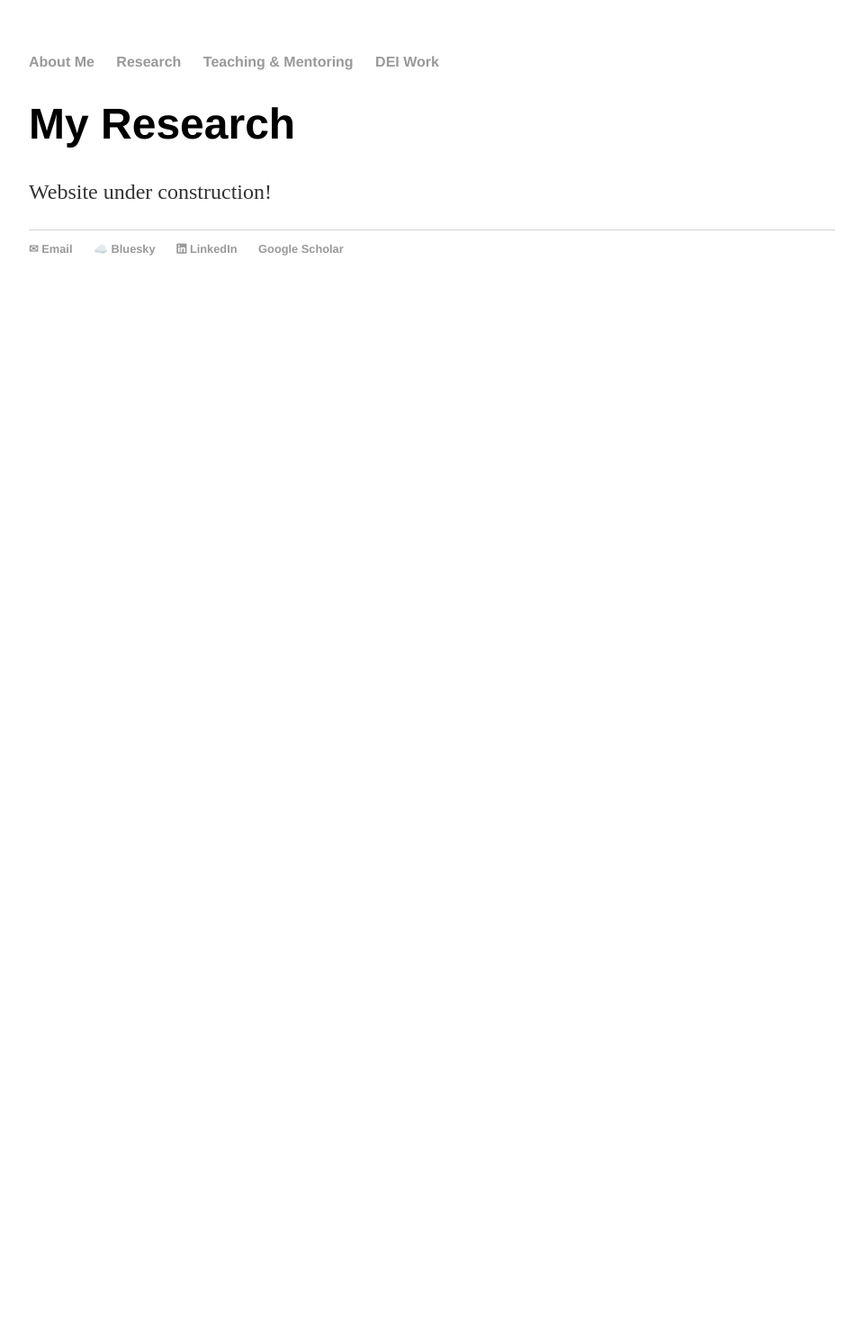
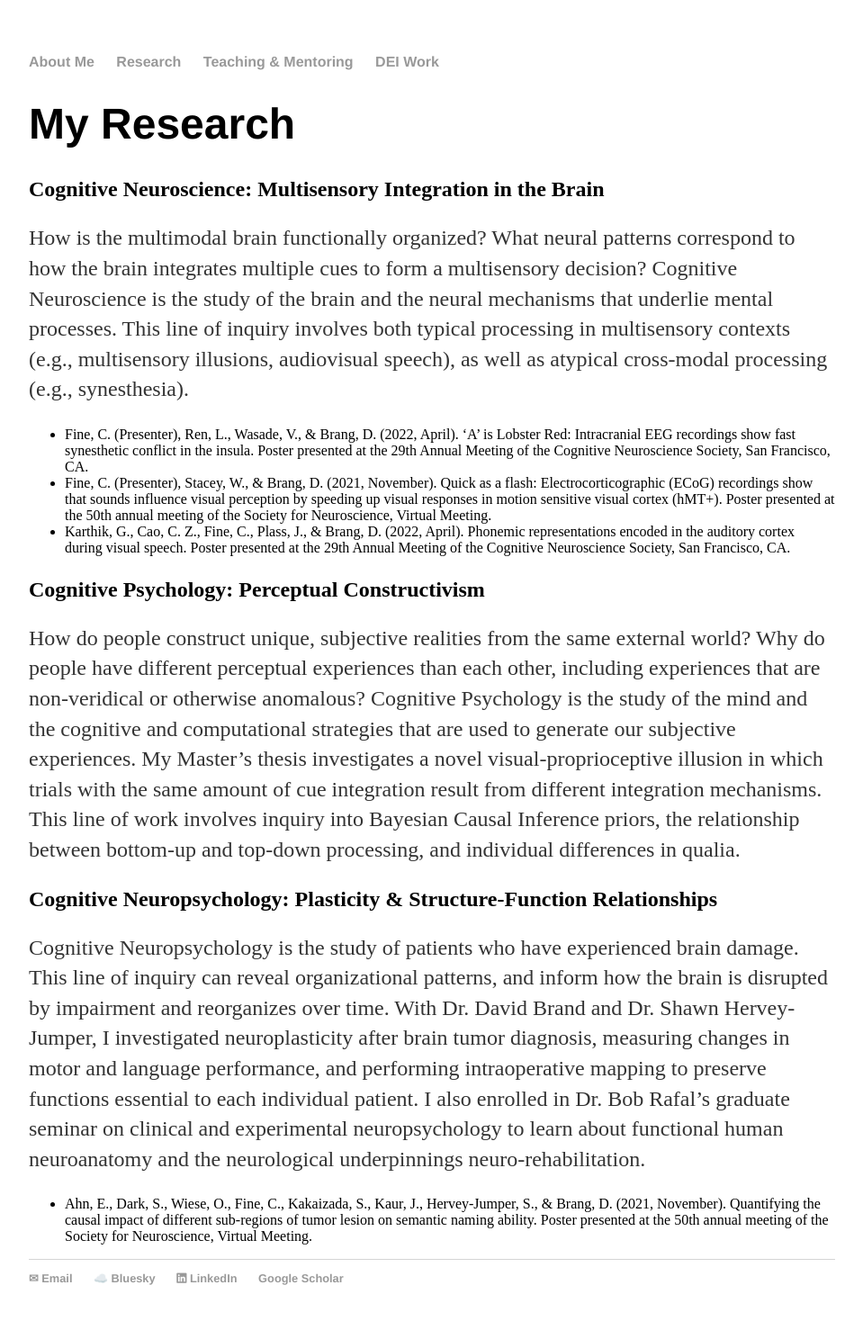
Before and after one commit to cdfine/cdfine.github.io, a Jekyll site: the page built from research.html, in a window 1280 px wide. Shown: the whole page at 90% size, without its empty margins (160-1119 px from the left). Built offline with Jekyll 4.4.1, drawn with Linux system fonts in a browser that asks for light colours; a style sheet for code colours, icons or effects is not loaded; before the commit the page ends 900 px from its top, so only the background shows below that.

Commit message:
Update research.html
added all content

```diff
--- a/research.html
+++ b/research.html
@@ -4,5 +4,19 @@ title: Carli Fine | Research Aims
 ---
     		<div class="blurb">
         		<h1>My Research</h1>
-				<p>Website under construction!</p>
+			<h2>Cognitive Neuroscience: Multisensory Integration in the Brain</h2>
+<p>How is the multimodal brain functionally organized? What neural patterns correspond to how the brain integrates multiple cues to form a multisensory decision? Cognitive Neuroscience is the study of the brain and the neural mechanisms that underlie mental processes. This line of inquiry involves both typical processing in multisensory contexts (e.g., multisensory illusions, audiovisual speech), as well as atypical cross-modal processing (e.g., synesthesia).
+<ul>
+<li>Fine, C. (Presenter), Ren, L., Wasade, V., & Brang, D. (2022, April). ‘A’ is Lobster Red: Intracranial EEG recordings show fast synesthetic conflict in the insula. Poster presented at the 29th Annual Meeting of the Cognitive Neuroscience Society, San Francisco, CA.</li>
+<li>Fine, C. (Presenter), Stacey, W., & Brang, D. (2021, November). Quick as a flash: Electrocorticographic (ECoG) recordings show that sounds influence visual perception by speeding up visual responses in motion sensitive visual cortex (hMT+). Poster presented at the 50th annual meeting of the Society for Neuroscience, Virtual Meeting. </li>
+<li>Karthik, G., Cao, C. Z., Fine, C., Plass, J., & Brang, D. (2022, April). Phonemic representations encoded in the auditory cortex during visual speech. Poster presented at the 29th Annual Meeting of the Cognitive Neuroscience Society, San Francisco, CA. </li>
+</ul>
+</p>
+<h2>Cognitive Psychology: Perceptual Constructivism</h2>
+<p>How do people construct unique, subjective realities from the same external world? Why do people have different perceptual experiences than each other, including experiences that are non-veridical or otherwise anomalous? Cognitive Psychology is the study of the mind and the cognitive and computational strategies that are used to generate our subjective experiences. My Master’s thesis investigates a novel visual-proprioceptive illusion in which trials with the same amount of cue integration result from different integration mechanisms. This line of work involves inquiry into Bayesian Causal Inference priors, the relationship between bottom-up and top-down processing, and individual differences in qualia.</p>
+<h2>Cognitive Neuropsychology: Plasticity & Structure-Function Relationships</h2>
+<p>Cognitive Neuropsychology is the study of patients who have experienced brain damage. This line of inquiry can reveal organizational patterns, and inform how the brain is disrupted by impairment and reorganizes over time. With Dr. David Brand and Dr. Shawn Hervey-Jumper, I investigated neuroplasticity after brain tumor diagnosis, measuring changes in motor and language performance, and performing intraoperative mapping to preserve functions essential to each individual patient. I also enrolled in Dr. Bob Rafal’s graduate seminar on clinical and experimental neuropsychology to learn about functional human neuroanatomy and the neurological underpinnings neuro-rehabilitation.</p>
+<ul>
+<li> Ahn, E., Dark, S., Wiese, O., Fine, C., Kakaizada, S., Kaur, J., Hervey-Jumper, S., & Brang, D. (2021, November). Quantifying the causal impact of different sub-regions of tumor lesion on semantic naming ability. Poster presented at the 50th annual meeting of the Society for Neuroscience, Virtual Meeting.</li>
+</ul>
     		</div><!-- /.blurb -->
```
